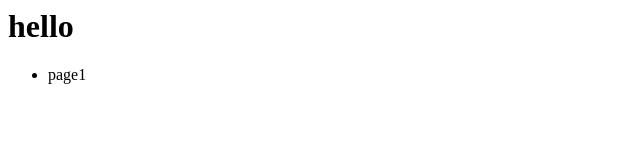
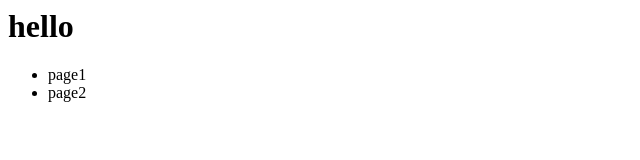
Before and after one commit to MaoKimKy/practice-git, a plain HTML site: page index.html in a window 1280 px wide. Shown: the full height of the page, 0-640 px from the left. Drawn offline with Linux system fonts and the light colour scheme.

Commit message:
add page 2 to menu

```diff
--- a/index.html
+++ b/index.html
@@ -1,4 +1,5 @@
 <h1>hello</h1>
 <ul>
     <li>page1</li>
+    <li>page2</li>
 </ul>
```
